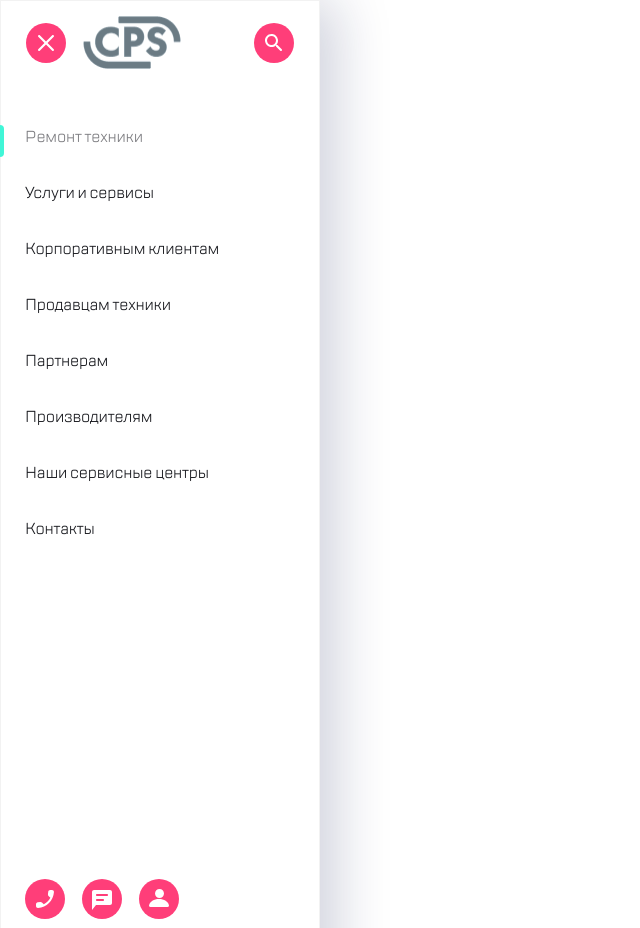
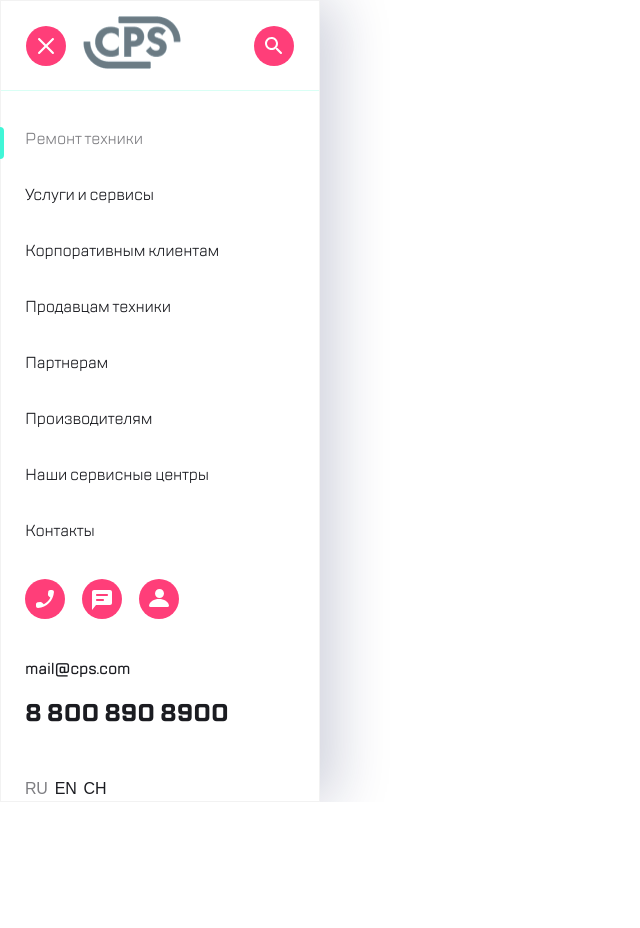
Before and after one commit to Kaniet-ops/newscpcompany1.4, a plain HTML site: page index.html in a window 1280 px wide. Shown: the top 928 px of the page, without its empty margins (0-640 px from the left). After the commit the page ends 802 px from the top, so only its background shows below. Drawn offline with Linux system fonts and the light colour scheme.

Commit message:
height changed

```diff
--- a/css/style.css
+++ b/css/style.css
@@ -34,7 +34,7 @@ html {
 
 }
 body {
-  height: 100vh;
+  height: auto;
 }
 
 a {
@@ -64,10 +64,14 @@ button {
 .menu__container{
   display: flex;
   flex-direction: column;
-  min-height: 1100px;
+  min-height: 100vh;
 
 }
 .button-burger{
+  background-image: url(../img/burger.svg);
+  background-repeat: no-repeat;
+  width: 40px;
+  height: 40px;
   display: flex;
   background-color: #fff;
   cursor: pointer;
@@ -76,6 +80,10 @@ button {
   opacity: 0.6;
 }
 .button-search{
+  background-image: url(../img/search.svg);
+  background-repeat: no-repeat;
+  width: 40px;
+  height: 40px;
   display: flex;
   background-color: #fff;
   cursor: pointer;
@@ -91,6 +99,14 @@ button {
   height: 88px;
   padding: 0 25px;
   flex-shrink: 0;
+  border-bottom: 1px solid #D9FFF5;
+  background-color: #fff;
+  height: 90px;
+  display: flex;
+  align-items: center;
+  position: sticky;
+  top: 0;
+  z-index: 50;
 }
 
 .menu-logo{
@@ -121,6 +137,12 @@ button {
   border-top-right-radius: 8px;
   border-bottom-right-radius: 8px;
 }
+
+.main-menu__link:hover {
+  border-color: #D9FFF5;
+  background-color: #fff;
+}
+
 .main-menu__link_selected{
   color: #7E7E82;
 }
@@ -169,6 +191,7 @@ button {
   padding-left:0;
 }
 .menu-button{
+
   background-color: #fff;
 }
 
@@ -178,6 +201,35 @@ button {
   flex-shrink: 0;
   padding: 0 24px;
 }
+
+
+.phone-button{
+  background-image: url(../img/phone.svg);
+  background-repeat: no-repeat;
+  width: 40px;
+  height: 40px;
+}
+
+.chat-button{
+  background-image: url(../img/chat.svg);
+  background-repeat: no-repeat;
+  width: 40px;
+  height: 40px;
+}
+
+.profile-button{
+  background-image: url(../img/profile.svg);
+  background-repeat: no-repeat;
+  width: 40px;
+  height: 40px;
+  cursor: pointer;
+}
+
+.profile-button:hover{
+  opacity: 0.6;
+}
+
+
 .menu__mail-link{
   padding-top: 16px;
   padding-bottom: 16px;
--- a/index.html
+++ b/index.html
@@ -8,24 +8,21 @@
   <link rel="stylesheet" href="css/style.css">
   <title>csp1.4</title>
 </head>
+
 <body>
   <div class="menu">
     <div class="menu__container">
       <div class="menu__header">
-        <button class="button-burger" type="button">
-          <div class="button-burger__icon-container">
-            <img src="img/burger.svg" alt="menu burger">
-          </div>
+        <button class="button button-burger" type="button">
         </button>
+
         <div class="logo menu-logo">
           <a href="#" class="logo__link">
             <img src="img/logo.png" alt="logo of CRS company" width="98" height="53">
           </a>
         </div>
-        <button class="button-search" type="button">
-          <div class="button-search__icon-container">
-            <img src="img/search.svg" alt="checkstatus">
-          </div>
+
+        <button class="button button-search" type="button">
         </button>
       </div>
       <nav class="main-menu menu__nav">
@@ -58,25 +55,22 @@
       </nav>
       <div class="menu__footer">
         <ul class="button-group menu__button-group">
+
           <li class="button-group__item">
             <button class="menu-button phone-button">
-              <img src="img/phone.svg" alt="callback icon">
             </button>
           </li>
+
           <li class="button-group__item">
             <button class="menu-button chat-button">
-              <div class="menu-button__icon-container">
-                <img src="img/chat.svg" alt="chat icon">
-              </div>
             </button>
           </li>
+
           <li class="button-group__item">
-            <button class="menu-button phone-button">
-              <div class="menu-button__icon-container">
-                <img src="img/profile.svg" alt="callback icon">
-              </div>
+            <button class="menu-button profile-button">
             </button>
           </li>
+
         </ul>
         <a href="mailto:mail@cps.com" class="mail-link menu__mail-link">mail@cps.com</a>
         <a href="tel:8 800 890 8900" class="phone-number menu__phone-number">8 800 890 8900</a>
```
